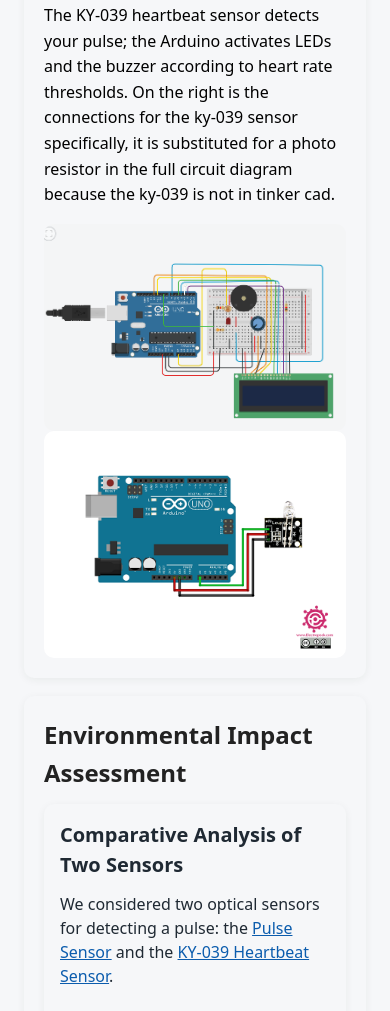
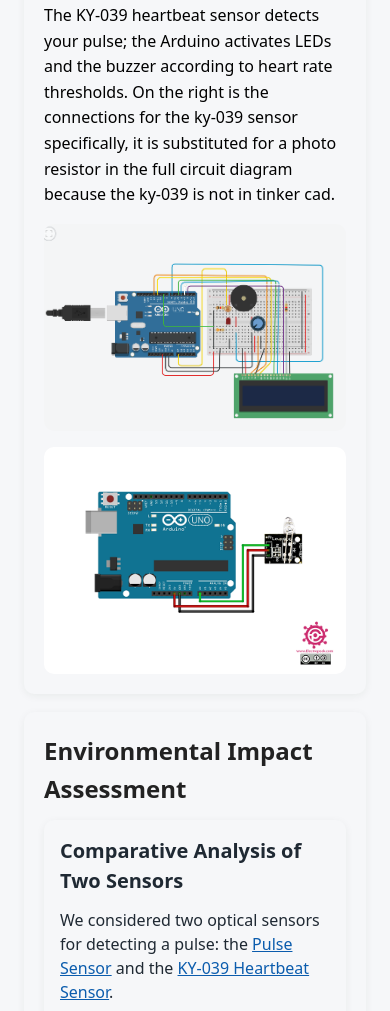
Before and after one commit to Alex-DAgnone/tech117-final-project, a plain HTML site: page index.html in a window 390 px wide. Shown: the part 2374-3385 px from the top of the page. Drawn offline with nearby package versions, Linux system fonts and the light colour scheme.

Commit message:
Add responsive styles for circuit images

```diff
--- a/styles.css
+++ b/styles.css
@@ -267,3 +267,24 @@ section:first-of-type {
     }
 
 }
+.circuit-images {
+  display: flex;
+  gap: 1rem;
+  align-items: flex-start;
+}
+
+.circuit-images img {
+  width: 50%;
+  height: auto;
+  object-fit: contain;
+}
+
+@media (max-width: 700px) {
+  .circuit-images {
+    flex-direction: column;
+  }
+
+  .circuit-images img {
+    width: 100%;
+  }
+}
```
